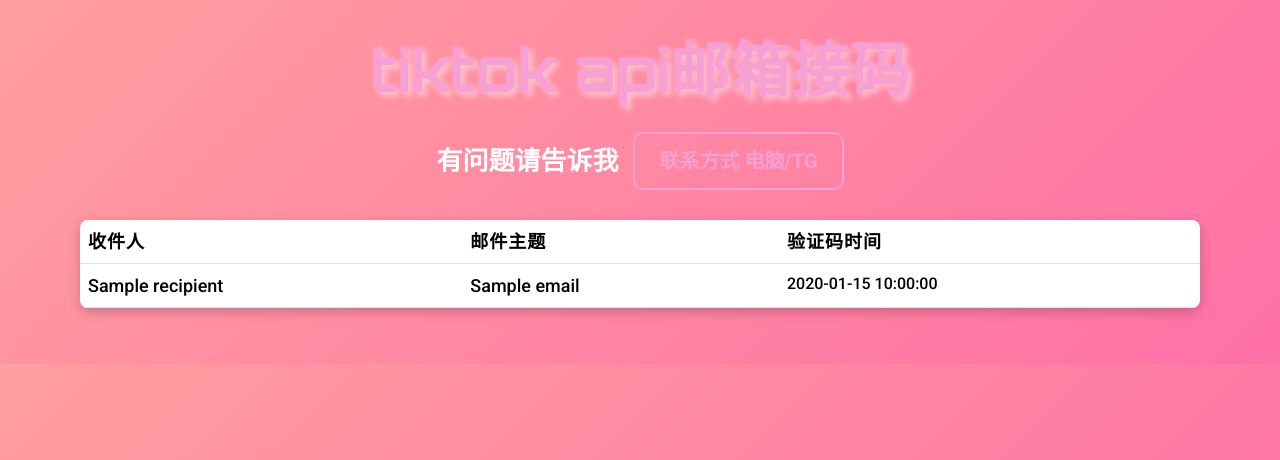
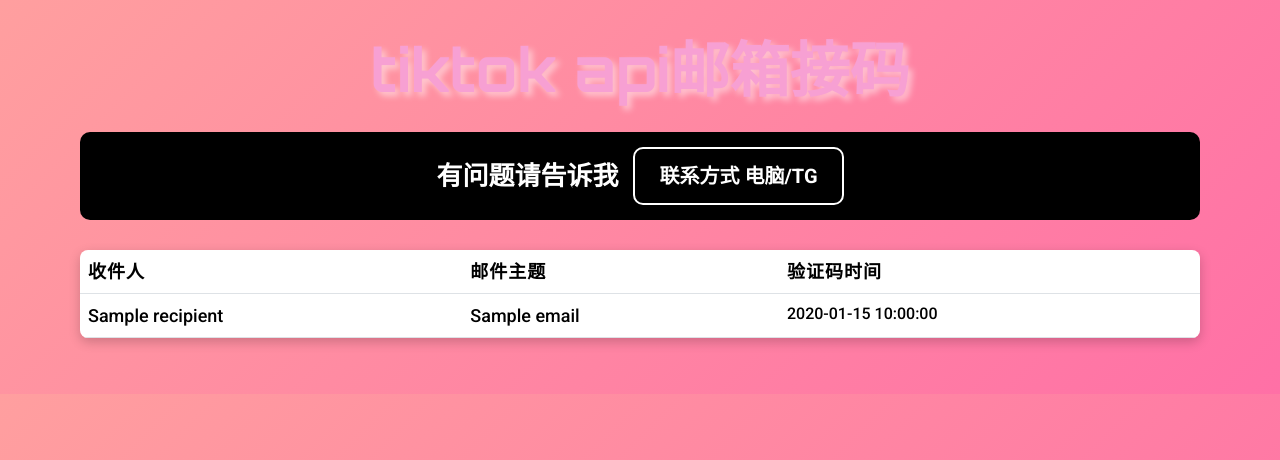
Before and after one commit to ttc0915/emailtest, a Flask app: template templates/index.html in a window 1280 px wide. Shown: the top 460 px of the page. Run offline with Flask 3, Linux system fonts and the light colour scheme; the template is opened without the code that fills it: most values are stand-ins (such as "Sample title", 1, 10 or a date in 2020).

Commit message:
Update index.html

```diff
--- a/templates/index.html
+++ b/templates/index.html
@@ -43,6 +43,7 @@
             }
         }
 
+        /* 修改 contact-info 的样式，使其背景为黑色 */
         .contact-info {
             display: flex;
             justify-content: center;
@@ -50,6 +51,10 @@
             font-size: 24px;
             margin-bottom: 30px;
             font-weight: 600;
+            background-color: #000;  /* 设置黑色背景 */
+            color: #fff;  /* 设置文字颜色为白色 */
+            padding: 15px;
+            border-radius: 10px;
         }
 
         .contact-info span {
@@ -58,10 +63,10 @@
         }
 
         .contact-info a {
-            color: #f7a0d3;
+            color: #fff; /* 文字颜色为白色 */
             text-decoration: none;
             font-weight: 600;
-            border: 2px solid #f7a0d3;
+            border: 2px solid #fff; /* 边框为白色 */
             border-radius: 10px;
             padding: 12px 24px;
             transition: all 0.3s ease;
@@ -69,8 +74,8 @@
         }
 
         .contact-info a:hover {
-            background-color: #f7a0d3;
-            color: #121212;
+            background-color: #fff; /* 鼠标悬停时背景变白 */
+            color: #000;  /* 鼠标悬停时文字变黑 */
         }
 
         table {
```
